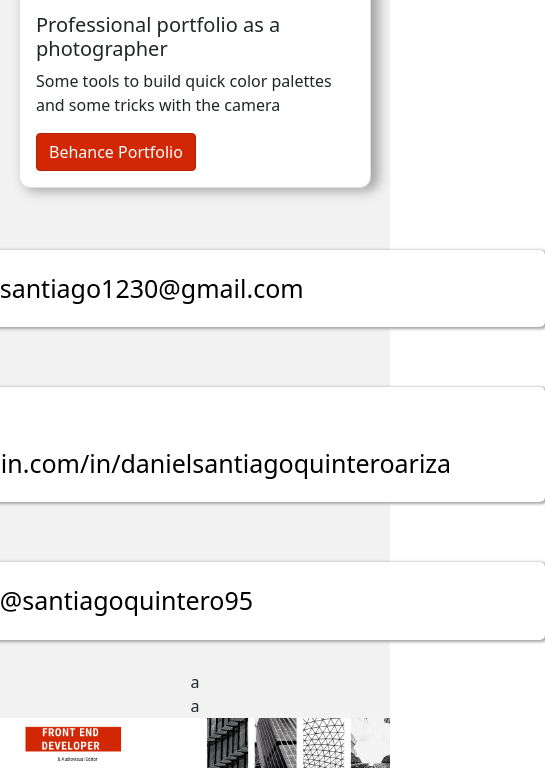
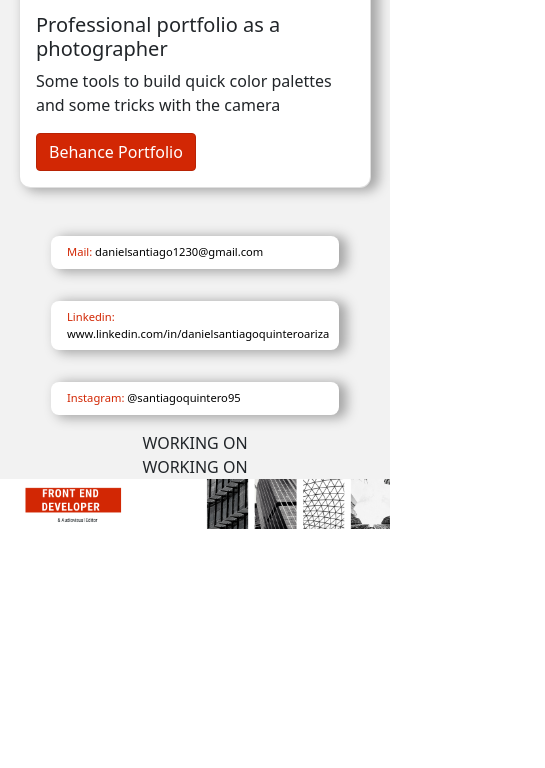
Before and after one commit to danielsantiago1230/Portfolio, a plain HTML site: page index.html in a window 390 px wide. Shown: the part 4883-5651 px from the top of the page, 545 px wide, since content can reach past the window. After the commit the page ends 5412 px from the top, so only its background shows below. Drawn offline with nearby package versions, Linux system fonts and the light colour scheme.

Commit message:
added responsive desing

```diff
--- a/index.html
+++ b/index.html
@@ -130,8 +130,8 @@
 
         <!--OTHER-->
         <article class="contentCards article">
-            <div>a</div>
-            <div>a</div>
+            <div>WORKING ON</div>
+            <div> WORKING ON</div>
         </article>
          <!--END-->
     </main>
--- a/style.css
+++ b/style.css
@@ -90,12 +90,6 @@ body{
 .card-img-top{
     border-radius: 0.7rem;
 }
-.cardDescription{
-    display: flex;
-    justify-content: center;
-    color: #ffffff;
-
-}
 .card:hover{
     background-color: #a6a6a6;
     opacity: 90%;
@@ -119,13 +113,13 @@ body{
 
 }
 .cardContact{
-    margin: 30px 0px 30px 0px;
-    padding: 20px 0px 20px 20px;
-    width: 700px;
+    margin: 2rem 0 1rem 0;
+    padding: 0.5rem 1.2rem 0.5rem 1.2rem;
+    width: 50rem;
     background-color: #ffffff;
-    box-shadow: 2px 1px 3px 1px #a6a6a6;
-    border-radius: 5px;
-    font-size: 25px;
+    box-shadow: 0.4rem 0.1rem 0.7rem 0.1rem #a6a6a6;
+    border-radius: 0.5rem;
+    font-size: 1.5rem;
     color: #d22704;
 
 }
@@ -135,9 +129,9 @@ body{
     color: #000000;
 }
 .cardContactLink:hover{
-    padding: 5px;
-    border: 1px solid;
-    border-radius: 5px;
+    padding: 0.5rem;
+    border: 0.2rem solid;
+    border-radius: 0.5rem;
 }
 
 @media screen and (max-width: 800px) {
@@ -157,5 +151,21 @@ body{
         margin: 2rem 0 2rem 0;
 
     }
+    .cardContact{
+        margin: 1rem 0 1rem 0;
+        padding: 0.5rem 1rem 0.5rem 1rem;
+        width: 18rem;
+        background-color: #ffffff;
+        box-shadow: 0.4rem 0.1rem 0.7rem 0.1rem #a6a6a6;
+        border-radius: 0.5rem;
+        font-size: 0.7rem;
+        color: #d22704;
+
+    }
+    .cardContactLink:hover{
+        padding: 0.3rem;
+        border: 0.1rem solid;
+        border-radius: 0.5rem;
+    }
 
   }
```
